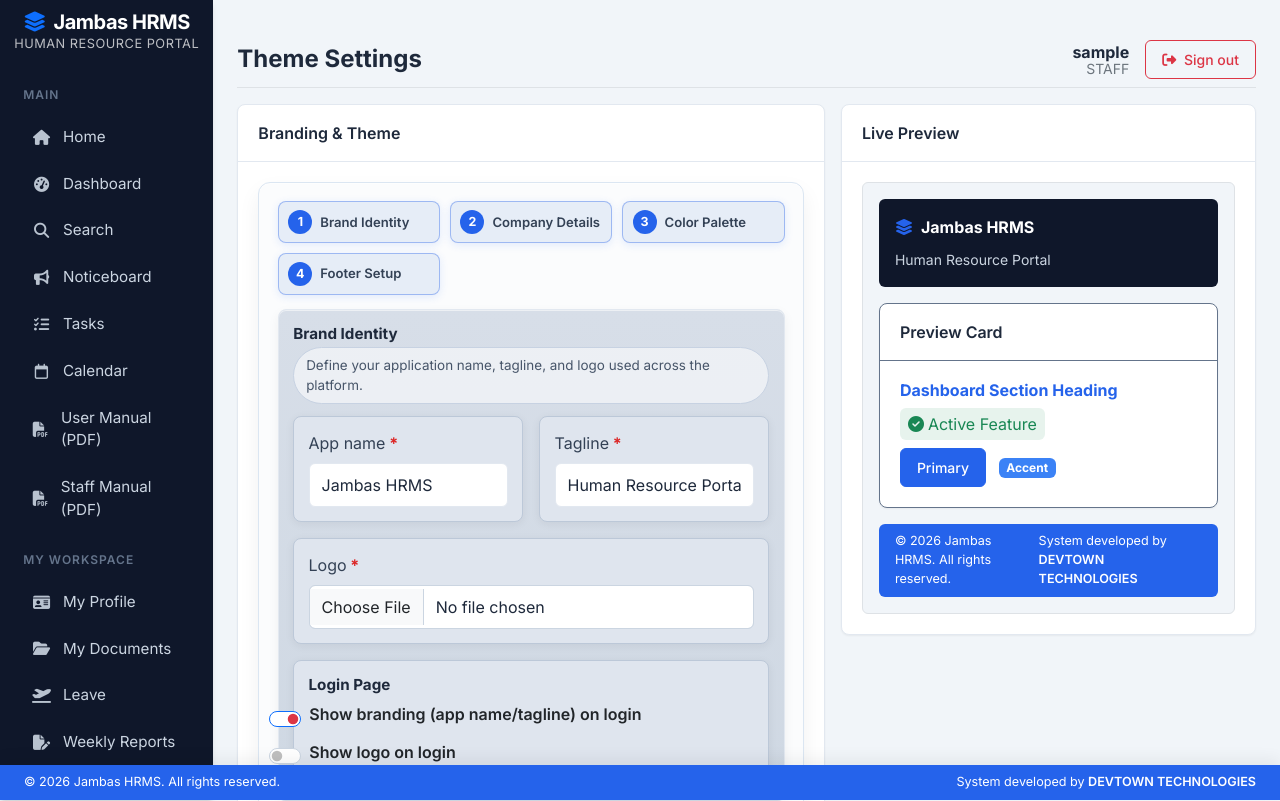
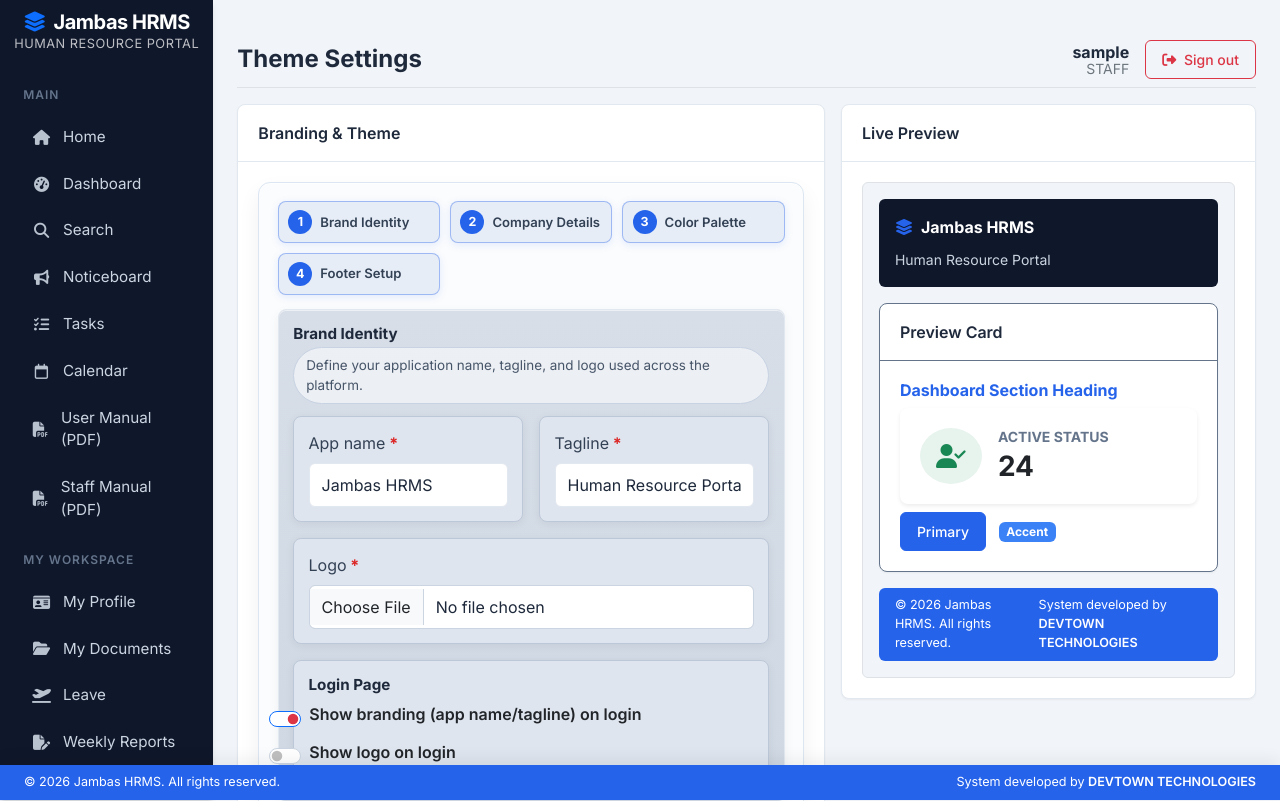
Before and after one commit to nekiwanuka/Jhrm-portal, a Django app: page /settings/theme/ in a window 1280 px wide. Shown: the top 801 px of the page. Run offline with Django 4.2, Linux system fonts and the light colour scheme; the visitor is signed in with stand-in values (Sample User, id 1); data comes from the database, SQL or seed files in the repository; data that the repository does not hold is empty.

Commit message:
Match theme preview icon with dashboard card style

```diff
--- a/templates/core/theme_settings.html
+++ b/templates/core/theme_settings.html
@@ -258,11 +258,17 @@
             </div>
             <div class="card-body">
               <h6 id="preview-dashboard-section-title" class="fw-bold mb-2" style="color: {{ branding.dashboard_section_heading_color|default:branding.primary_color }};">Dashboard Section Heading</h6>
-              <div class="d-inline-flex align-items-center mb-2 px-2 py-1 rounded" id="preview-dashboard-active-feature" style="background: {{ branding.dashboard_active_feature_color|default:'#198754' }}1A; color: {{ branding.dashboard_active_feature_color|default:'#198754' }};">
-                <i class="fa-solid fa-circle-check me-1"></i>
-                <span>Active Feature</span>
+              <div class="card h-100 border-0 shadow-sm mb-2">
+                <div class="card-body d-flex align-items-center">
+                  <div id="preview-dashboard-active-feature-icon" class="p-3 rounded-circle me-3" style="background: {{ branding.dashboard_active_feature_color|default:'#198754' }}1A; color: {{ branding.dashboard_active_feature_color|default:'#198754' }};">
+                    <i class="fa-solid fa-user-check fa-xl"></i>
+                  </div>
+                  <div>
+                    <h6 class="text-muted text-uppercase small fw-bold mb-1">Active Status</h6>
+                    <h3 class="mb-0 fw-bold text-dark">24</h3>
+                  </div>
+                </div>
               </div>
-              <br>
               <button id="preview-primary-btn" class="btn btn-sm text-white" style="background: {{ branding.primary_color }}; border-color: {{ branding.primary_color }};">Primary</button>
               <span class="badge ms-2" id="preview-accent-badge" style="background: {{ branding.accent_color }};">Accent</span>
             </div>
@@ -301,7 +307,7 @@
   const previewRoot = document.getElementById('theme-preview');
   const previewPrimaryBtn = document.getElementById('preview-primary-btn');
   const previewAccentBadge = document.getElementById('preview-accent-badge');
-  const previewDashboardActiveFeature = document.getElementById('preview-dashboard-active-feature');
+  const previewDashboardActiveFeatureIcon = document.getElementById('preview-dashboard-active-feature-icon');
   const previewDashboardSectionTitle = document.getElementById('preview-dashboard-section-title');
   const previewCard = previewPrimaryBtn.closest('.card');
   const previewHeader = previewCard.querySelector('.card-header');
@@ -355,9 +361,9 @@
       };
     }
     if (accentInput) previewAccentBadge.style.backgroundColor = accentInput.value;
-    if (dashboardActiveFeatureInput && previewDashboardActiveFeature) {
-      previewDashboardActiveFeature.style.color = dashboardActiveFeatureInput.value;
-      previewDashboardActiveFeature.style.backgroundColor = `${dashboardActiveFeatureInput.value}1A`;
+    if (dashboardActiveFeatureInput && previewDashboardActiveFeatureIcon) {
+      previewDashboardActiveFeatureIcon.style.color = dashboardActiveFeatureInput.value;
+      previewDashboardActiveFeatureIcon.style.backgroundColor = `${dashboardActiveFeatureInput.value}1A`;
     }
     if (dashboardSectionHeadingInput && previewDashboardSectionTitle) {
       previewDashboardSectionTitle.style.color = dashboardSectionHeadingInput.value;
```
